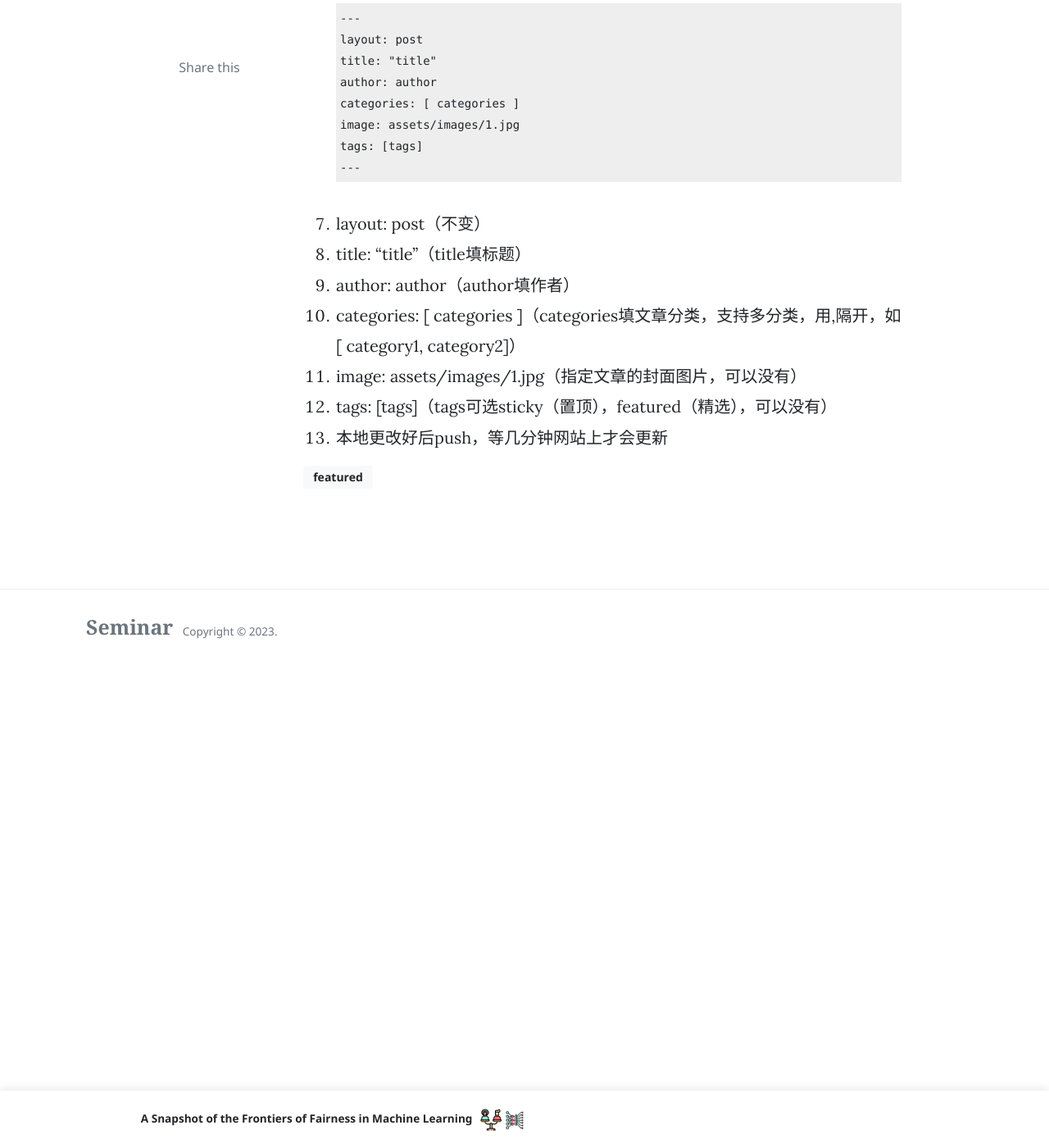
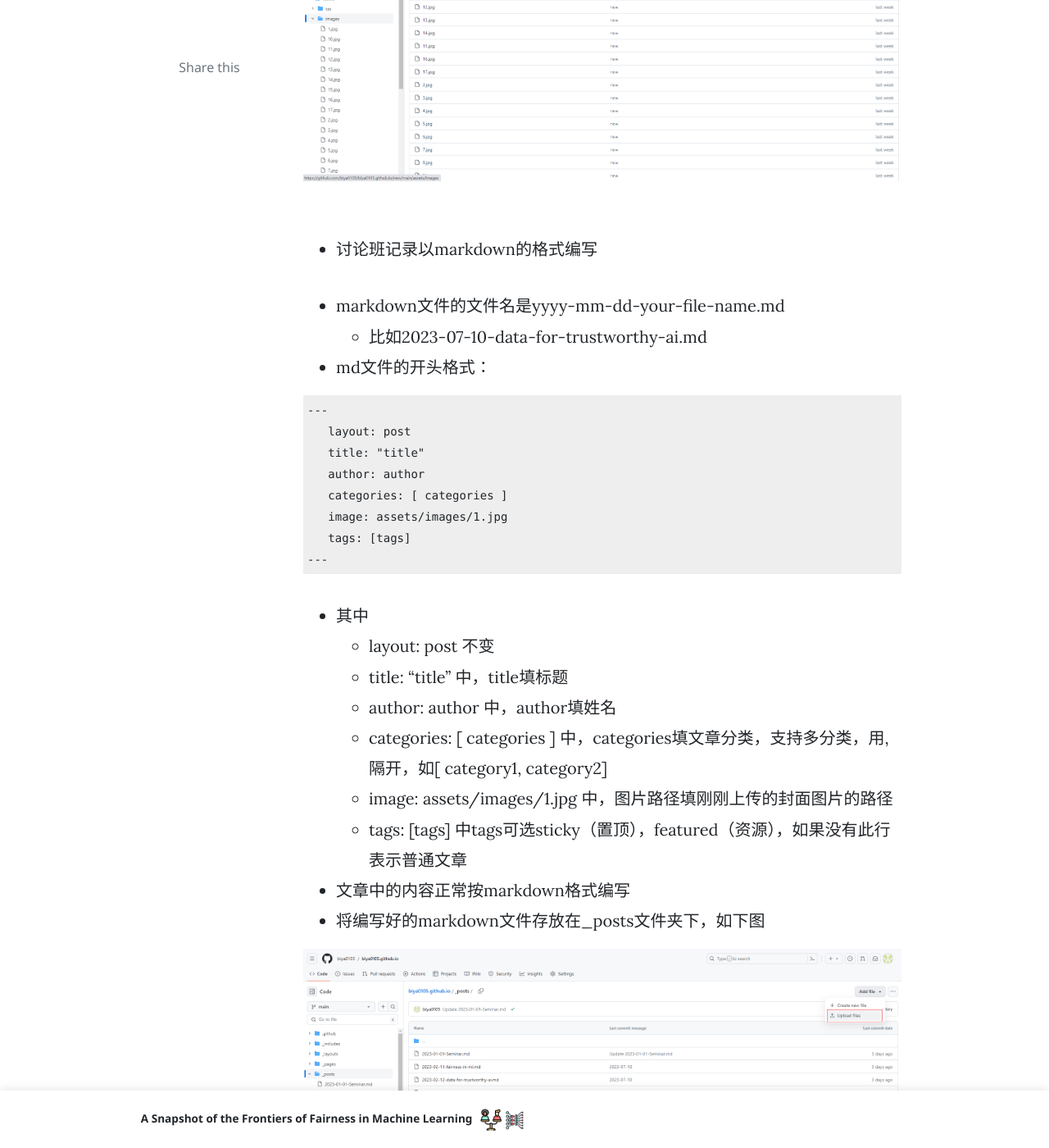
Before and after one commit to biya0105/biya0105.github.io, a Jekyll site: the page built from _posts/2023-01-01-Seminar.md, in a window 1280 px wide and 1400 px high, scrolled down 894 px. Shown: the whole window at 82% size. Built offline with Jekyll 4.4.1, drawn with Linux system fonts in a browser that asks for light colours; nearby versions of some CDN libraries; comment, search, counter and statistics services are not loaded; some of the changed text lies outside the part shown.

Commit message:
Update 2023-01-01-Seminar.md

````diff
--- a/_posts/2023-01-01-Seminar.md
+++ b/_posts/2023-01-01-Seminar.md
@@ -12,26 +12,37 @@ github链接：[https://github.com/biya0105/biya0105.github.io](https://github.c
 
 网址：[https://biya0105.github.io/](https://biya0105.github.io/)
 
-1. 加入github库的协作者（好像只能我这边添加，大家可以把github的用户名或邮箱发给我，我来添加）
-2. 将已有的库pull下来（每次push之前都要先pull一遍）
-3. 记录以md的格式存放在_posts文件夹下
-4. 如果有图片的话存放在assets/images文件夹下
-5. 文件名是yyyy-mm-dd-your-file-name.md
-6. md文件的开头要有
+- 加入github库的协作者
+- 如果有封面图片的话上传到assets/images文件夹下，如下图
+
+![](https://raw.githubusercontent.com/biya0105/biya0105.github.io/main/assets/images/p1.png)
+
+- 讨论班记录以markdown的格式编写
+
+- markdown文件的文件名是yyyy-mm-dd-your-file-name.md
+  - 比如2023-07-10-data-for-trustworthy-ai.md
+
+- md文件的开头格式：
+
  ```
-   ---
+---
    layout: post
    title: "title"
    author: author
    categories: [ categories ]
    image: assets/images/1.jpg
    tags: [tags]
-   ---
+---
  ```
-7. layout: post（不变）
-8. title:  "title"（title填标题）
-9. author: author（author填作者）
-10. categories: [ categories ]（categories填文章分类，支持多分类，用,隔开，如[ category1, category2]）
-11. image: assets/images/1.jpg（指定文章的封面图片，可以没有）
-12. tags: [tags]（tags可选sticky（置顶），featured（精选），可以没有）
-13. 本地更改好后push，等几分钟网站上才会更新
+
+  - 其中
+    - layout: post 不变
+    - title:  "title" 中，title填标题
+    - author: author 中，author填姓名
+    - categories: [ categories ] 中，categories填文章分类，支持多分类，用,隔开，如[ category1, category2]
+    - image: assets/images/1.jpg 中，图片路径填刚刚上传的封面图片的路径
+    - tags: [tags] 中tags可选sticky（置顶），featured（资源），如果没有此行表示普通文章
+- 文章中的内容正常按markdown格式编写
+- 将编写好的markdown文件存放在_posts文件夹下，如下图
+
+![](https://raw.githubusercontent.com/biya0105/biya0105.github.io/main/assets/images/p2.png)
````
